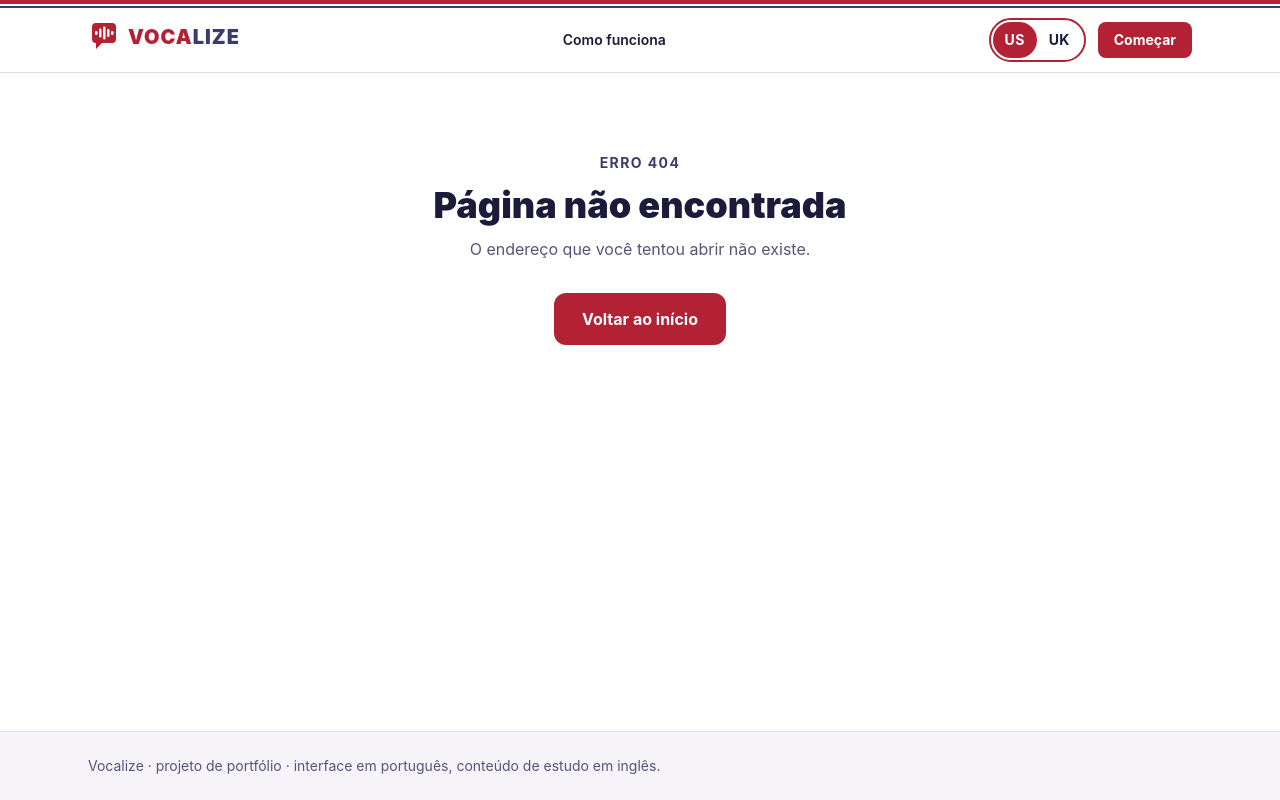
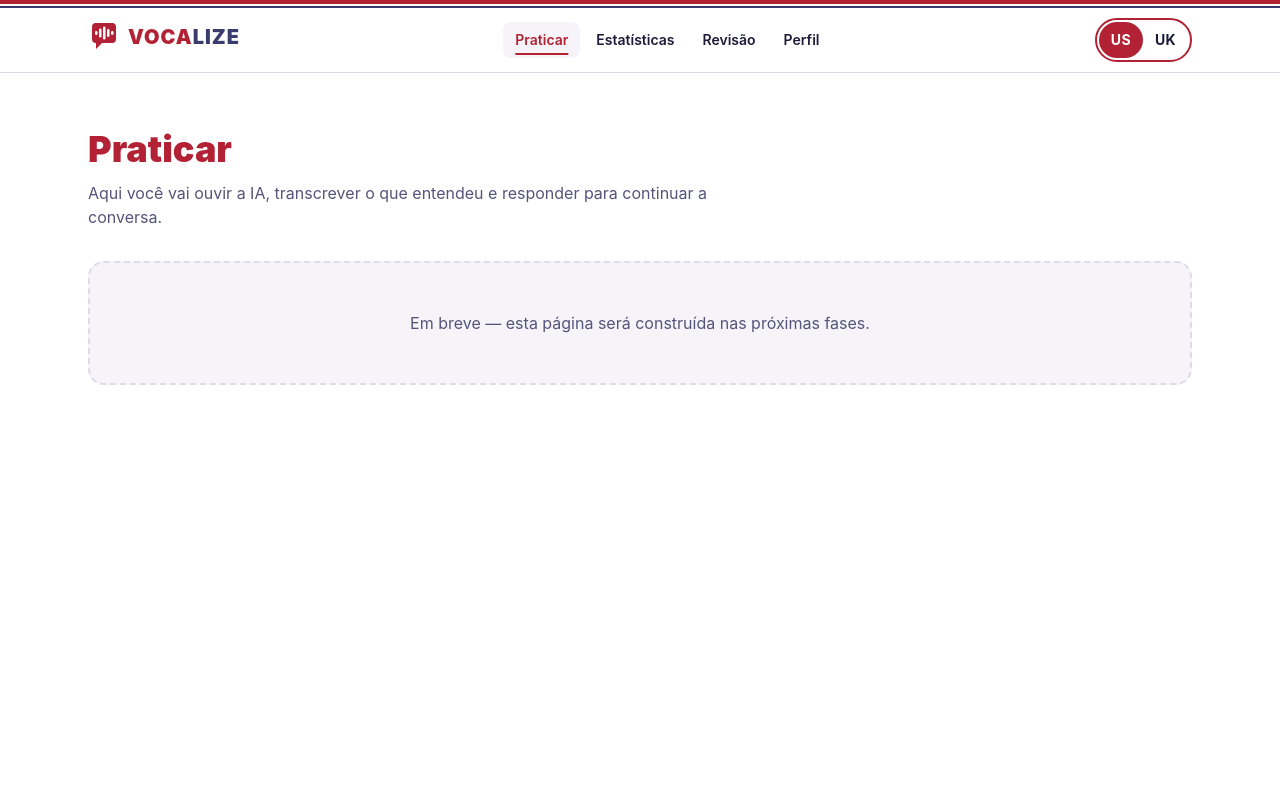
Before and after one commit to PMGmenegon/Vocalize, a React (Vite) app in the folder frontend/: page /app/praticar in a window 1280 px wide. Built offline with nearby package versions, Linux system fonts and the light colour scheme.

Commit message:
feat(frontend): add /app layout with navigation and empty pages
Praticar, Estatísticas, Revisão and Perfil are placeholders for now;
/app redirects to /app/praticar. Nav highlights the current page.

```diff
--- a/frontend/src/App.tsx
+++ b/frontend/src/App.tsx
@@ -1,15 +1,30 @@
-import { BrowserRouter, Route, Routes } from 'react-router-dom'
+import { BrowserRouter, Navigate, Route, Routes } from 'react-router-dom'
+import AppLayout from './layouts/AppLayout'
 import PublicLayout from './layouts/PublicLayout'
 import HomePage from './pages/HomePage'
 import NotFoundPage from './pages/NotFoundPage'
+import PracticePage from './pages/app/PracticePage'
+import ProfilePage from './pages/app/ProfilePage'
+import ReviewPage from './pages/app/ReviewPage'
+import StatsPage from './pages/app/StatsPage'
 
 export default function App() {
   return (
     <BrowserRouter>
       <Routes>
+        {/* Site público */}
         <Route element={<PublicLayout />}>
           <Route index element={<HomePage />} />
           <Route path="*" element={<NotFoundPage />} />
+        </Route>
+
+        {/* Área logada (o login real chega numa fase futura) */}
+        <Route path="app" element={<AppLayout />}>
+          <Route index element={<Navigate to="praticar" replace />} />
+          <Route path="praticar" element={<PracticePage />} />
+          <Route path="estatisticas" element={<StatsPage />} />
+          <Route path="revisao" element={<ReviewPage />} />
+          <Route path="perfil" element={<ProfilePage />} />
         </Route>
       </Routes>
     </BrowserRouter>
--- /dev/null
+++ b/frontend/src/layouts/AppLayout.tsx
@@ -0,0 +1,23 @@
+import { Outlet } from 'react-router-dom'
+import Header, { type NavItem } from '../components/Header'
+import SkipLink from '../components/SkipLink'
+
+const ITEMS: readonly NavItem[] = [
+  { label: 'Praticar', to: '/app/praticar' },
+  { label: 'Estatísticas', to: '/app/estatisticas' },
+  { label: 'Revisão', to: '/app/revisao' },
+  { label: 'Perfil', to: '/app/perfil' },
+]
+
+/** Layout da área logada (/app): cabeçalho com navegação + conteúdo da página. */
+export default function AppLayout() {
+  return (
+    <div className="flex min-h-dvh flex-col">
+      <SkipLink />
+      <Header logoTo="/app" items={ITEMS} trackActive />
+      <main id="conteudo" className="flex-1">
+        <Outlet />
+      </main>
+    </div>
+  )
+}
--- /dev/null
+++ b/frontend/src/pages/app/EmptyPage.tsx
@@ -0,0 +1,17 @@
+interface EmptyPageProps {
+  title: string
+  description: string
+}
+
+/** Casca de página vazia, usada pelas páginas da área logada até elas serem construídas. */
+export default function EmptyPage({ title, description }: EmptyPageProps) {
+  return (
+    <section className="mx-auto max-w-6xl px-4 py-10 sm:px-6 sm:py-14">
+      <h1 className="text-3xl font-black text-brand sm:text-4xl">{title}</h1>
+      <p className="mt-3 max-w-2xl text-muted">{description}</p>
+      <div className="mt-8 rounded-2xl border-2 border-dashed border-line bg-surface p-8 text-center text-muted sm:p-12">
+        Em breve — esta página será construída nas próximas fases.
+      </div>
+    </section>
+  )
+}
--- /dev/null
+++ b/frontend/src/pages/app/PracticePage.tsx
@@ -0,0 +1,10 @@
+import EmptyPage from './EmptyPage'
+
+export default function PracticePage() {
+  return (
+    <EmptyPage
+      title="Praticar"
+      description="Aqui você vai ouvir a IA, transcrever o que entendeu e responder para continuar a conversa."
+    />
+  )
+}
--- /dev/null
+++ b/frontend/src/pages/app/ProfilePage.tsx
@@ -0,0 +1,10 @@
+import EmptyPage from './EmptyPage'
+
+export default function ProfilePage() {
+  return (
+    <EmptyPage
+      title="Perfil"
+      description="Seus dados, seu sotaque de estudo e suas preferências."
+    />
+  )
+}
--- /dev/null
+++ b/frontend/src/pages/app/ReviewPage.tsx
@@ -0,0 +1,10 @@
+import EmptyPage from './EmptyPage'
+
+export default function ReviewPage() {
+  return (
+    <EmptyPage
+      title="Revisão"
+      description="Revise as palavras e frases em que você errou, no momento certo para fixar de vez."
+    />
+  )
+}
--- /dev/null
+++ b/frontend/src/pages/app/StatsPage.tsx
@@ -0,0 +1,10 @@
+import EmptyPage from './EmptyPage'
+
+export default function StatsPage() {
+  return (
+    <EmptyPage
+      title="Estatísticas"
+      description="Acompanhe sua evolução: acertos nas transcrições, palavras mais difíceis e frequência de estudo."
+    />
+  )
+}
```
